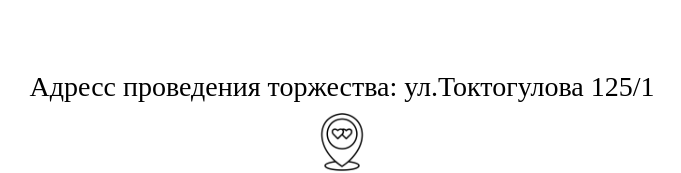
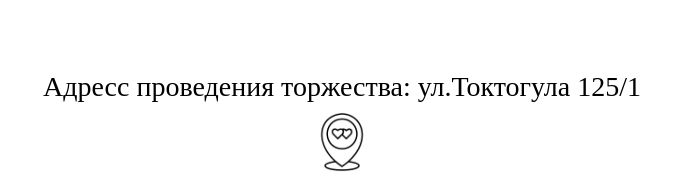
Before and after one commit to Wedding-October/anarbek, a React (Vite) app: page / in a window 1280 px wide. Shown: the part 2261-2434 px from the top of the page, without its empty margins (298-979 px from the left). Built offline with nearby package versions, Linux system fonts and the light colour scheme.

Commit message:
Update index.jsx

```diff
--- a/src/shared/component/Location/index.jsx
+++ b/src/shared/component/Location/index.jsx
@@ -13,7 +13,7 @@ const Location = () => {
           <h3
            className="text-h3"
             style={{fontFamily: "LeJardinFloral", color: "black"}}
-            >Адресс проведения торжества: ул.Токтогулова 125/1
+            >Адресс проведения торжества: ул.Токтогула 125/1
              </h3></a>
       <a href="https://2gis.kg/bishkek/inside/15763234351097281/firm/70000001047984986?m=74.597365%2C42.87277%2F17.86" target="_blank" rel="noopener noreferrer">
       <img
```
